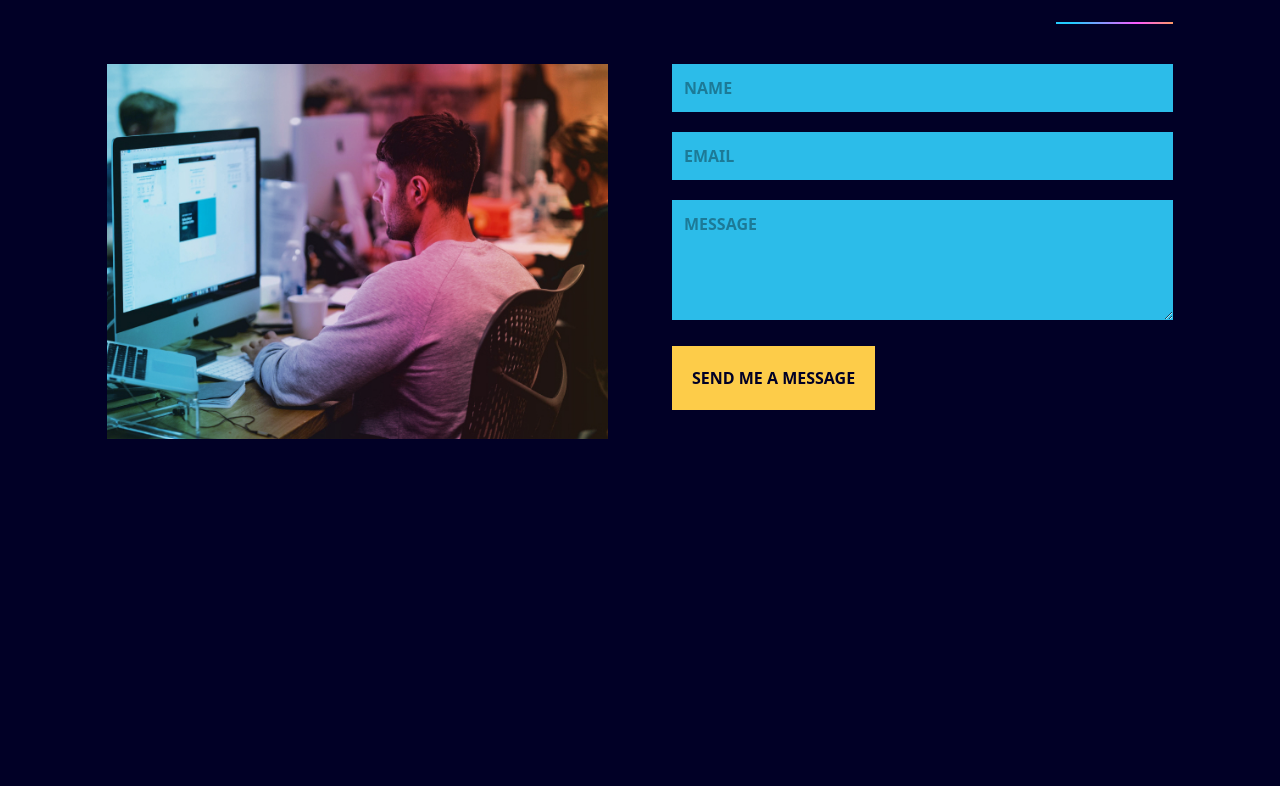
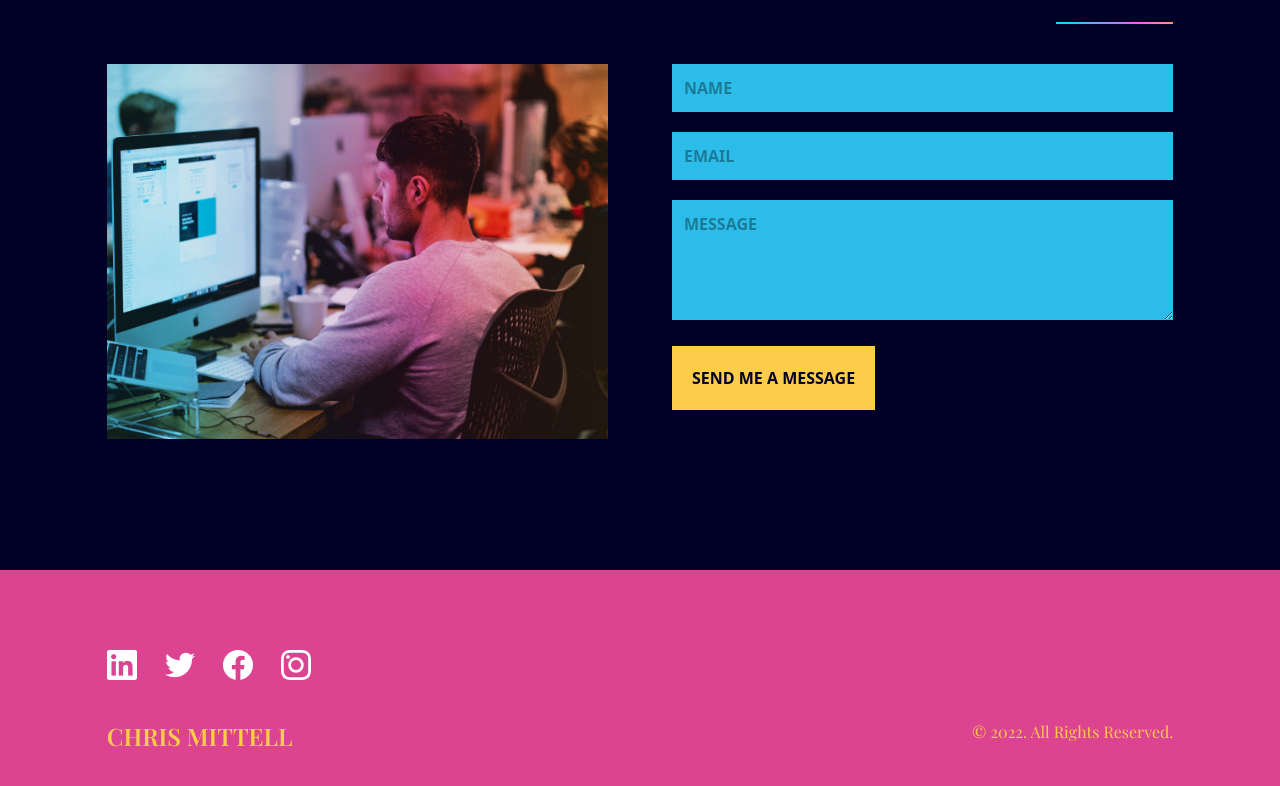
Before and after one commit to mittell/react-portfolio-site-v3, a React (Create React App) app: page / in a window 1280 px wide. Shown: the part 4303-5089 px from the top of the page. Before the commit the page ends 4934 px from the top, so only its background shows below. Built offline with nearby package versions, Linux system fonts and the light colour scheme.

Commit message:
feat: added Footer component

```diff
--- a/src/App.js
+++ b/src/App.js
@@ -10,6 +10,7 @@
 import Contact from './scenes/Contact';
 
 import LineGradient from './components/LineGradient';
+import Footer from './scenes/Footer';
 
 function App() {
 	const [selectedPage, setSelectedPage] = useState('home');
@@ -64,6 +65,7 @@
 			<div className='w-5/6 mx-auto  md:h-full'>
 				<Contact />
 			</div>
+			<Footer />
 		</div>
 	);
 }
--- /dev/null
+++ b/src/scenes/Footer.jsx
@@ -0,0 +1,21 @@
+import SocialMediaIcons from '../components/SocialMediaIcons';
+
+const Footer = () => {
+	return (
+		<footer className='h-64 bg-red pt-10'>
+			<div className='w-5/6 mx-auto'>
+				<SocialMediaIcons />
+				<div className='md:flex justify-center md:justify-between text-center'>
+					<p className='font-playfair font-semibold text-2xl text-yellow'>
+						CHRIS MITTELL
+					</p>
+					<p className='font-playfair text-md text-yellow'>
+						&copy; 2022. All Rights Reserved.
+					</p>
+				</div>
+			</div>
+		</footer>
+	);
+};
+
+export default Footer;
```
